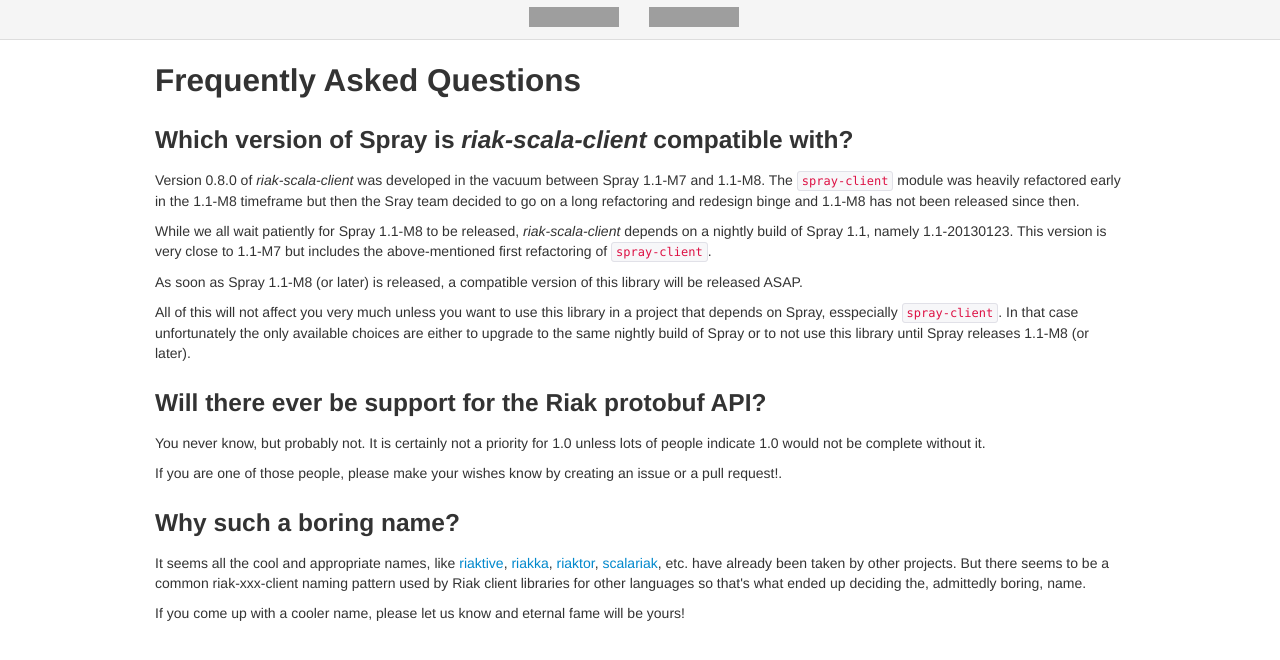
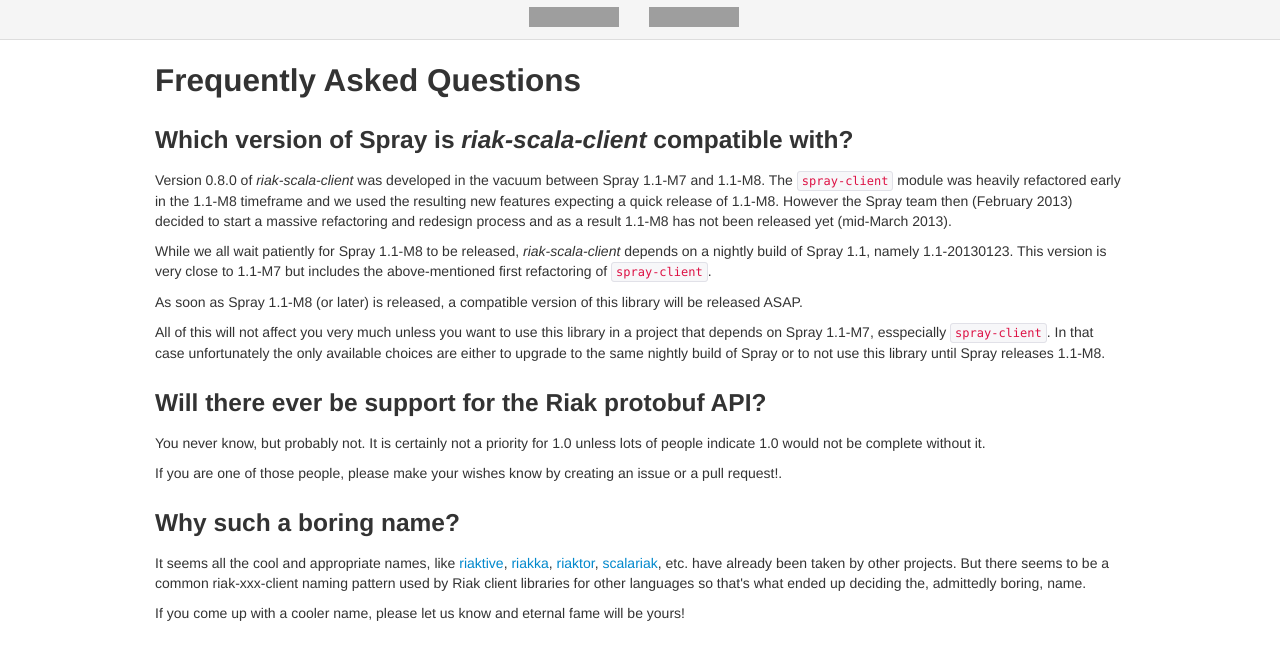
Before and after one commit to agemooij/riak-scala-client, a Jekyll site: the page built from FAQ.html, in a window 1280 px wide, cut to the strip 194-854 px from the top of the page. Built offline with Jekyll 4.4.1, drawn with Linux system fonts in a browser that asks for light colours; nearby versions of some CDN libraries; grey boxes are pictures that could not be loaded.

Commit message:
Fixed some typos and rewrote some text in the FAQ

```diff
--- a/FAQ.html
+++ b/FAQ.html
@@ -24,9 +24,10 @@
       <p>
         Version {{ site.version }} of <em>riak-scala-client</em> was developed in the
         vacuum between Spray 1.1-M7 and 1.1-M8. The <code>spray-client</code> module
-        was heavily refactored early in the 1.1-M8 timeframe but then the Sray team
-        decided to go on a long refactoring and redesign binge and 1.1-M8 has not been
-        released since then.
+        was heavily refactored early in the 1.1-M8 timeframe and we used the resulting new
+        features expecting a quick release of 1.1-M8. However the Spray team then (February 2013)
+        decided to start a massive refactoring and redesign process and as a result 1.1-M8
+        has not been released yet (mid-March 2013).
       </p><p>
         While we all wait patiently for Spray 1.1-M8 to be released, <em>riak-scala-client</em>
         depends on a nightly build of Spray 1.1, namely 1.1-20130123. This version is very close
@@ -36,9 +37,9 @@
         will be released ASAP.
       </p></p>
         All of this will not affect you very much unless you want to use this library in
-        a project that depends on Spray, esspecially <code>spray-client</code>. In that case
+        a project that depends on Spray 1.1-M7, esspecially <code>spray-client</code>. In that case
         unfortunately the only available choices are either to upgrade to the same nightly build
-        of Spray or to not use this library until Spray releases 1.1-M8 (or later).
+        of Spray or to not use this library until Spray releases 1.1-M8.
       </p>
     </div>
 
```
